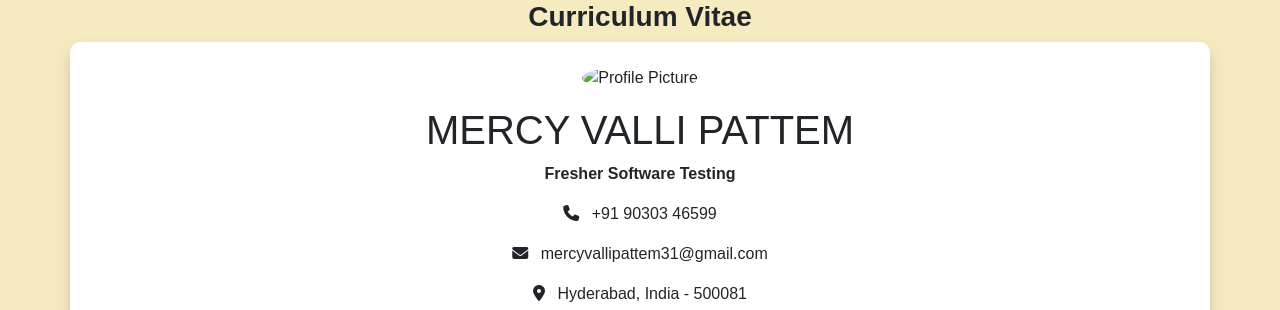
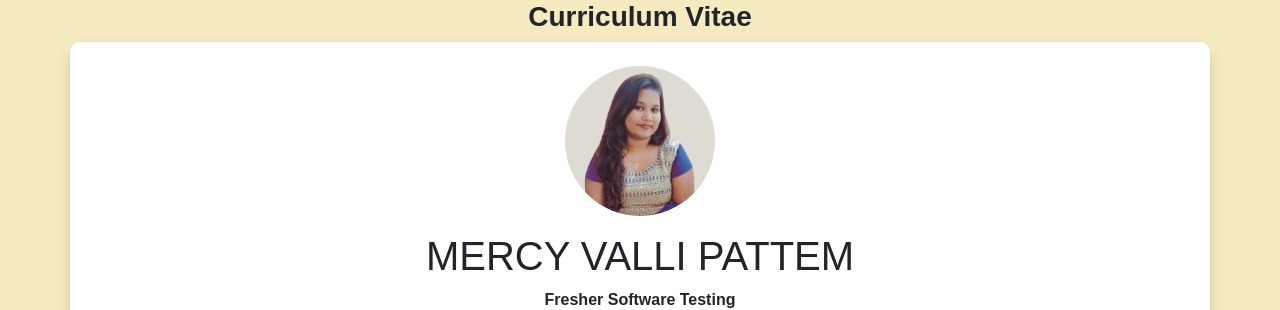
Before and after one commit to MercyValli/Bootstrap-Resume-Project, a plain HTML site: page index.html in a window 1280 px wide. Shown: the top 310 px of the page. Drawn offline with nearby package versions, Linux system fonts and the light colour scheme.

Commit message:
Update index.html

```diff
--- a/index.html
+++ b/index.html
@@ -26,7 +26,7 @@
           style="border-radius: 10px"
         >
           <img
-            src="Professional Pic.jpeg"
+            src="Professional Pic.png"
             alt="Profile Picture"
             class="rounded-circle mb-3"
             style="width: 150px; height: 150px; object-fit: cover"
```
